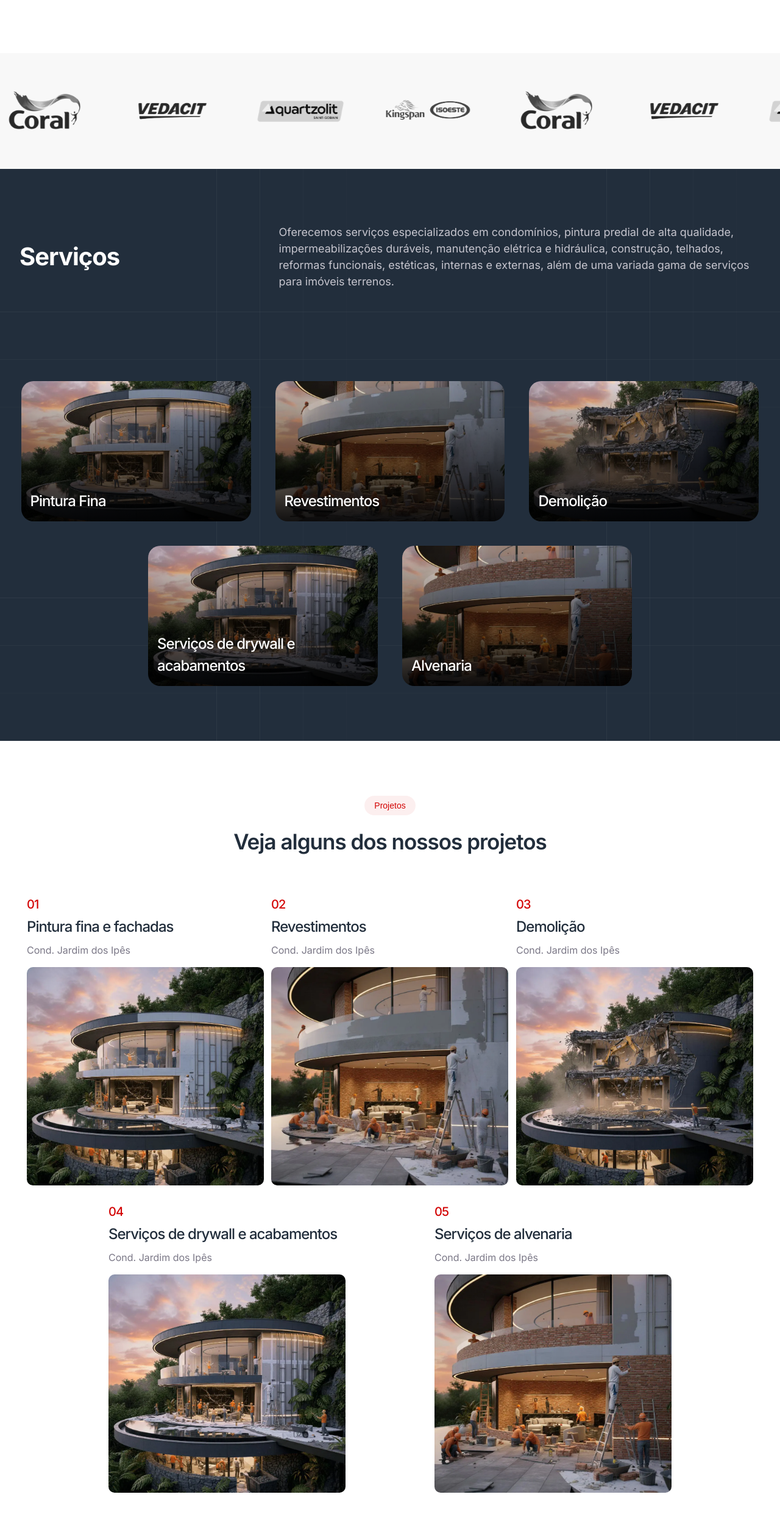
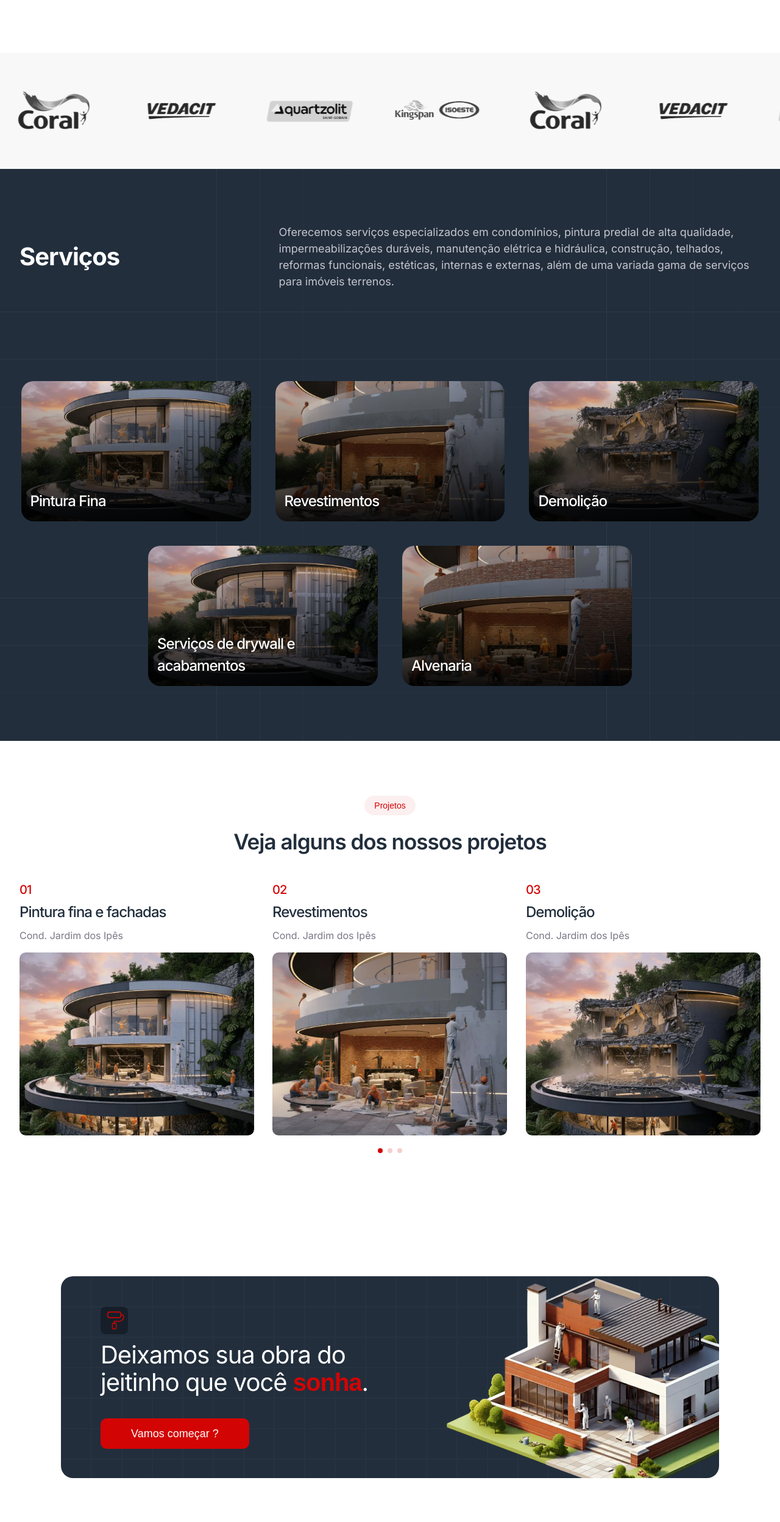
Before and after one commit to wagstalos/projeto-solidvs, a website: page index.html in a window 1280 px wide. Shown: the part 1558-4054 px from the top of the page at 61% size. Drawn offline with Linux system fonts and the light colour scheme.

Commit message:
feat: added swiper

```diff
--- a/index.html
+++ b/index.html
@@ -321,43 +321,44 @@
       <span class="subtitle">Projetos</span>
       <h2 class="title-section">Veja alguns dos nossos projetos</h2>
 
-      <div class="d-flex">
-        <div data-aos="flip-down">
+      <div class="swiper swiper-service">
+        <div class="swiper-wrapper">
+          <div class="swiper-slide" data-aos="flip-down">
             <h4>01</h4>
             <h3>Pintura fina e fachadas</h3>
             <p>Cond. Jardim dos Ipês</p>
             <img src="img/pintura.webp" alt="Cond. Jardim dos Ipês" title="Cond. Jardim dos Ipês" loading="lazy">
           </div>
 
-        <div data-aos="flip-down">
+          <div class="swiper-slide" data-aos="flip-down">
             <h4>02</h4>
             <h3>Revestimentos</h3>
             <p>Cond. Jardim dos Ipês</p>
             <img src="img/revestimentos.webp" alt="Cond. Jardim dos Ipês" title="Cond. Jardim dos Ipês" loading="lazy">
           </div>
 
-        <div data-aos="flip-down">
+          <div class="swiper-slide" data-aos="flip-down">
             <h4>03</h4>
             <h3>Demolição</h3>
             <p>Cond. Jardim dos Ipês</p>
             <img src="img/demolicao.webp" alt="Cond. Jardim dos Ipês" title="Cond. Jardim dos Ipês" loading="lazy">
           </div>
 
-        <div data-aos="flip-down">
+          <div class="swiper-slide" data-aos="flip-down">
             <h4>04</h4>
             <h3>Serviços de drywall e acabamentos</h3>
             <p>Cond. Jardim dos Ipês</p>
             <img src="img/drywall.webp" alt="Cond. Jardim dos Ipês" title="Cond. Jardim dos Ipês" loading="lazy">
           </div>
 
-        <div data-aos="flip-down">
+          <div class="swiper-slide" data-aos="flip-down">
             <h4>05</h4>
             <h3>Serviços de alvenaria</h3>
             <p>Cond. Jardim dos Ipês</p>
             <img src="img/alvenaria.webp" alt="Cond. Jardim dos Ipês" title="Cond. Jardim dos Ipês" loading="lazy">
           </div>
-
-
+        </div>
+        <div class="swiper-pagination"></div>
       </div>
     </div>
   </section>
--- a/js/scripts/main.js
+++ b/js/scripts/main.js
@@ -1,7 +1,7 @@
 AOS.init();
 
 document.addEventListener("DOMContentLoaded", function () {
-  const swiper = new Swiper(".swiper", {
+  const swiper = new Swiper(".s-feedback .swiper", {
     speed: 400,
     spaceBetween: 100,
     pagination: {
@@ -13,4 +13,22 @@ document.addEventListener("DOMContentLoaded", function () {
       prevEl: ".swiper-button-prev",
     },
   });
+
+  const swiperService = new Swiper(".swiper-service", {
+    speed: 400,
+    spaceBetween: 30,
+    slidesPerView: 1,
+    pagination: {
+      el: ".swiper-pagination",
+      clickable: true,
+    },
+    breakpoints: {
+      768: {
+          slidesPerView: 2,
+      },
+      1200: {
+          slidesPerView: 3,
+      }
+    }
+  });
 });
--- a/scss/_s-service.scss
+++ b/scss/_s-service.scss
@@ -1,13 +1,15 @@
 .s-service {
     @include paddingSection(90px);
 
-    .d-flex {
-        justify-content: space-evenly;
+    .swiper-service {
         margin-top: 40px;
-        flex-wrap: wrap;
+        padding-bottom: 40px; // Space for pagination
 
-        div {
-            width: 32%;
+        .swiper-pagination-bullet {
+            background-color: $brand-red;
+        }
+
+        .swiper-slide {
             text-align: left;
             transition:
                 all 0.5s ease,
@@ -15,7 +17,9 @@
 
             img {
                 border-radius: 10px;
-
+                width: 100%; // Ensure image fills the slide
+                height: 300px; // Standardize height
+                object-fit: cover;
             }
 
             &:hover {
@@ -25,7 +29,7 @@
             h4 {
                 color: $brand-red;
                 margin-bottom: $gutter;
-                margin-top: $gutter*4;
+                margin-top: $gutter; // Reduced top margin from 4x to 1x for better balance
             }
 
 
@@ -39,19 +43,12 @@
     }
 
     @include responsive($tablet) {
-        .d-flex {
-            flex-direction: column;
-
-            div {
-                width: 90%;
-                margin: 0 auto;
+        .swiper-service {
+            .swiper-slide {
                 text-align: center;
 
                 img {
-                    margin: 0 auto;
                     height: 250px;
-                    width: 100%;
-                    object-fit: cover;
                 }
 
                 p {
```
Also changed, not shown: js/all.js (+1 -1 lines), css/main.css. Lines whose indentation alone changed are shown as unchanged.
